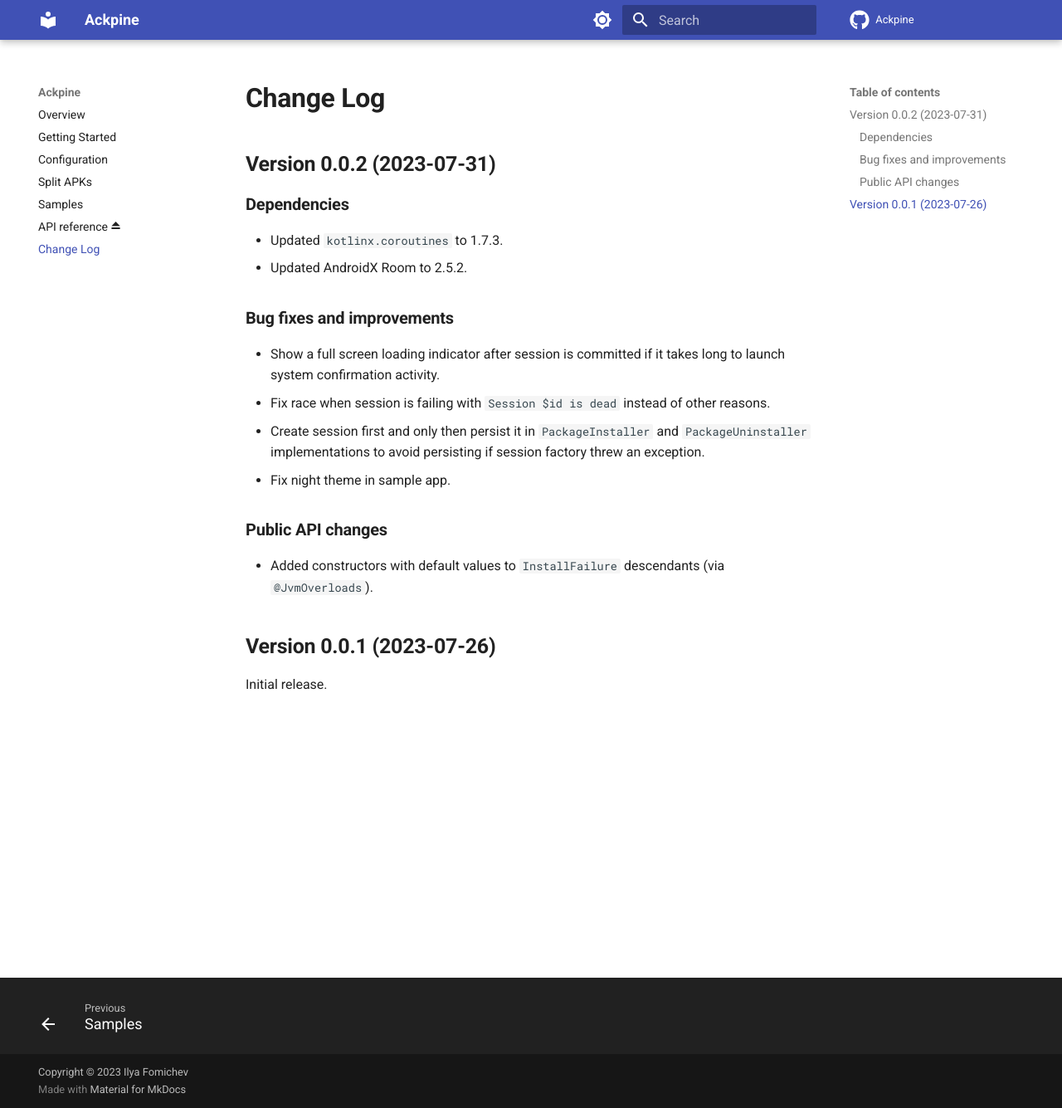
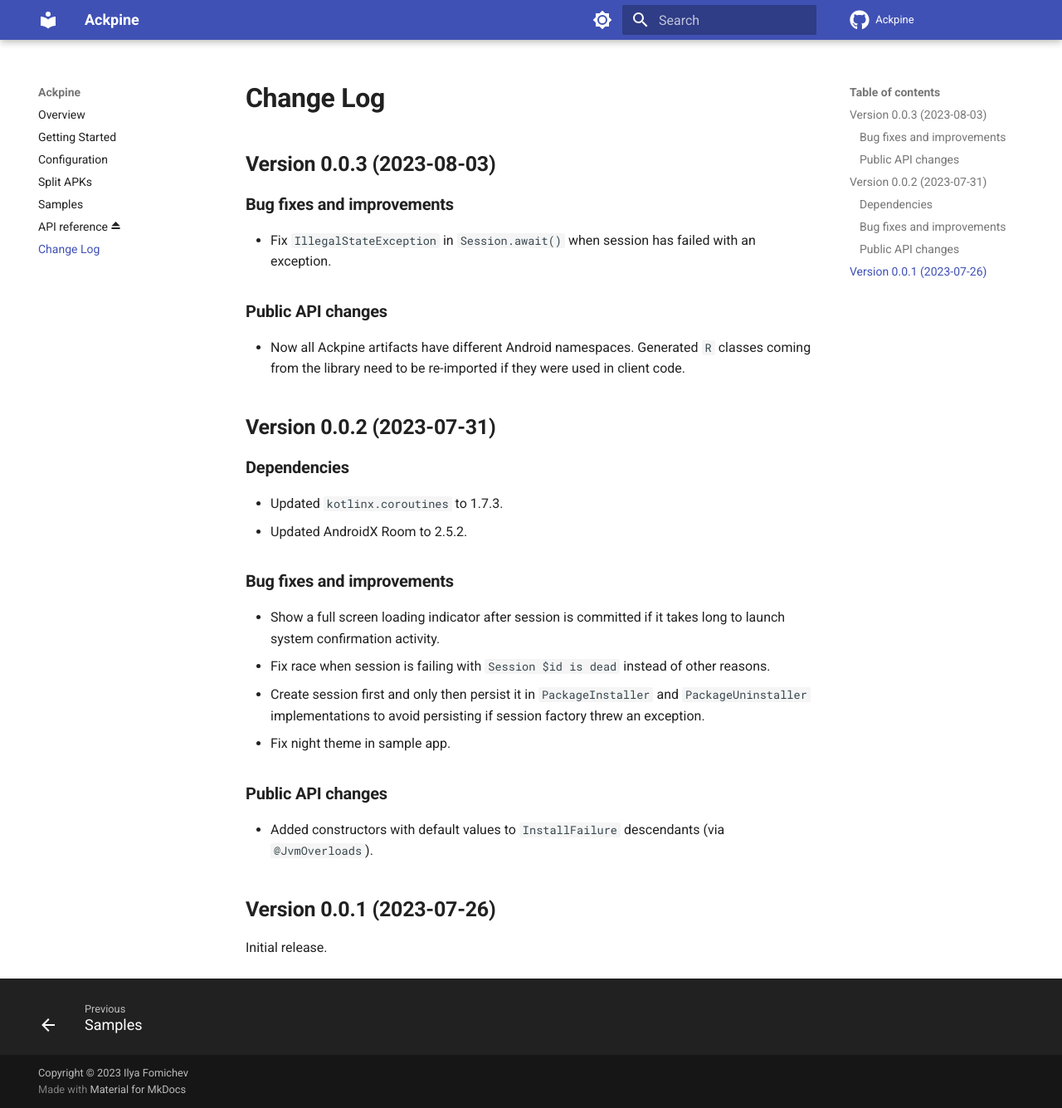
Before and after one commit to solrudev/Ackpine, an MkDocs documentation site: the page built from docs/changelog.md, in a window 1280 px wide and 1335 px high. Shown: the whole window at 83% size. Built offline with MkDocs 1.6.1 and Material for MkDocs 9.7.7, drawn with Linux system fonts in a browser that asks for light colours; comment, search, counter and statistics services are not loaded.

Commit message:
add 0.0.3 version to changelog

```diff
--- a/docs/changelog.md
+++ b/docs/changelog.md
@@ -1,5 +1,16 @@
 Change Log
 ==========
+
+Version 0.0.3 (2023-08-03)
+--------------------------
+
+### Bug fixes and improvements
+
+- Fix `IllegalStateException` in `Session.await()` when session has failed with an exception.
+
+### Public API changes
+
+- Now all Ackpine artifacts have different Android namespaces. Generated `R` classes coming from the library need to be re-imported if they were used in client code.
 
 Version 0.0.2 (2023-07-31)
 --------------------------
```
